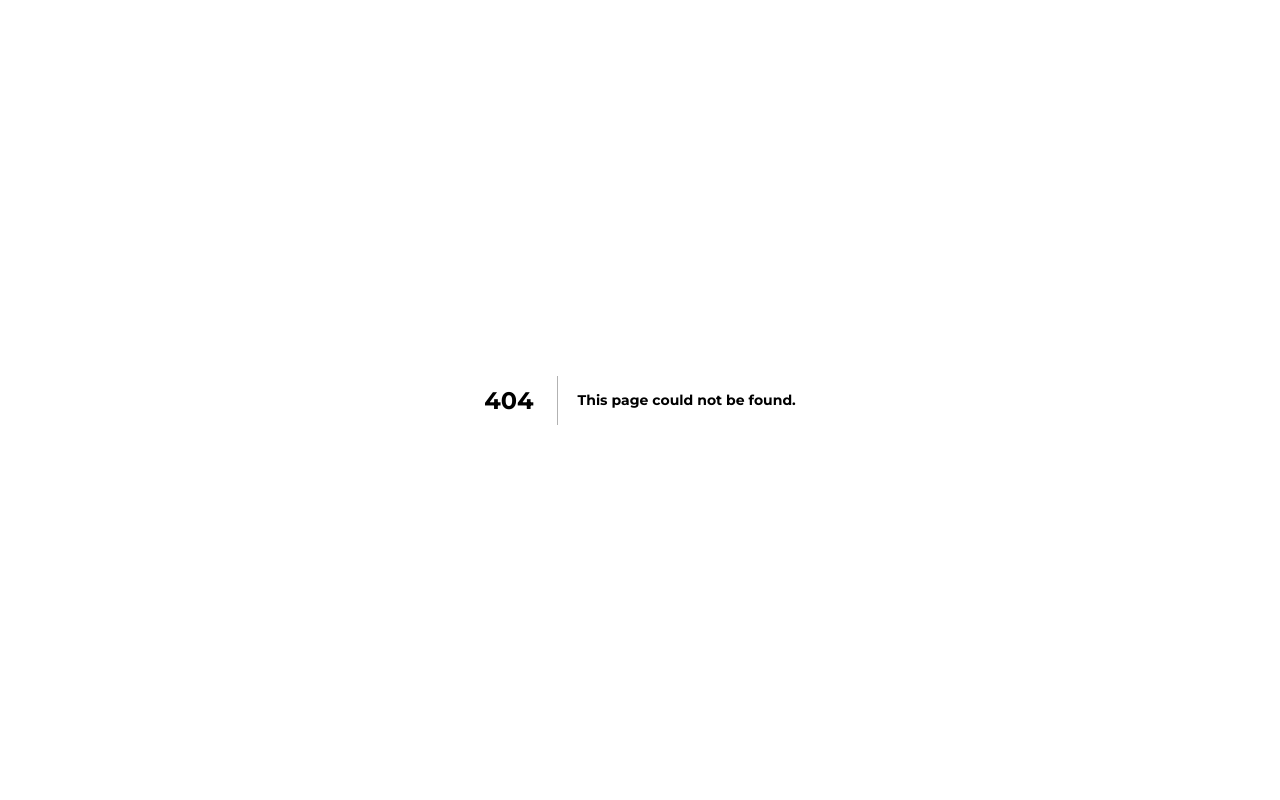
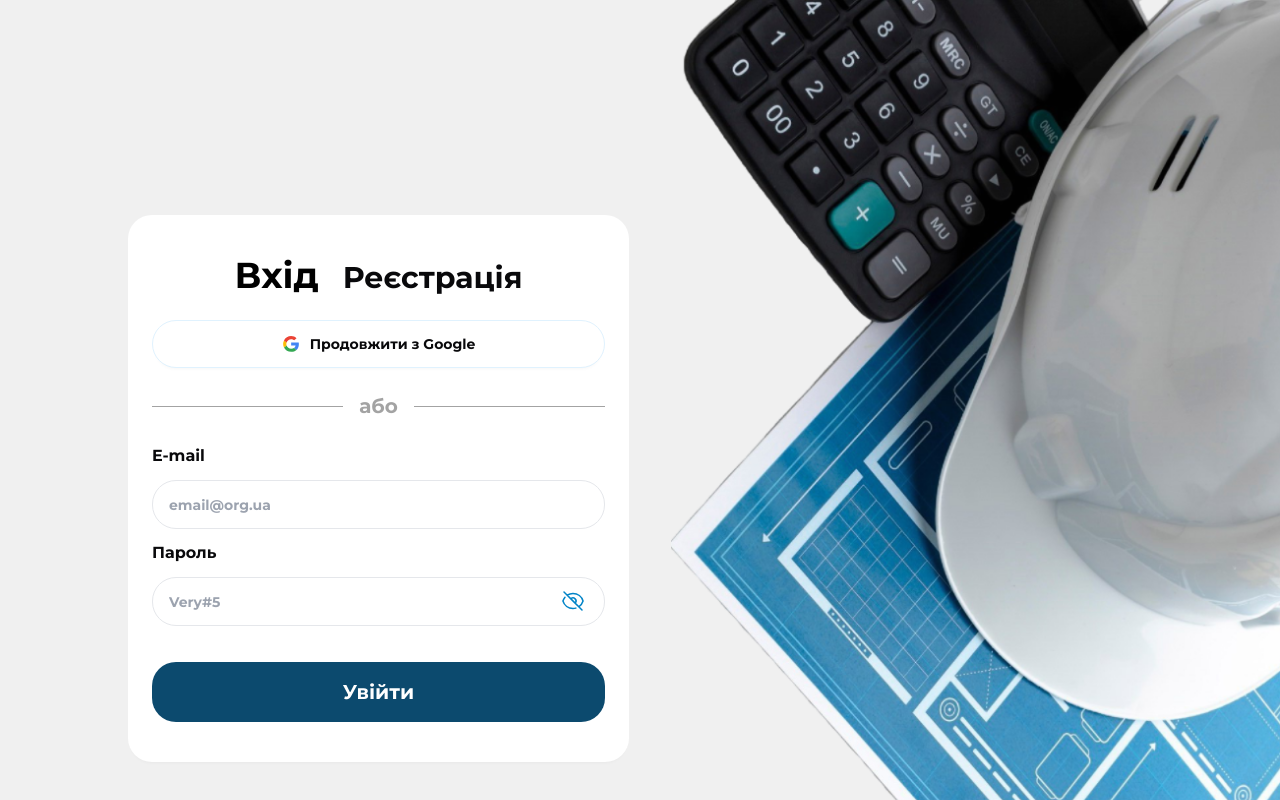
Before and after one commit to Vitaliy28031985/tiam-estimate-app-frontend, a Next.js app: page /login in a window 1280 px wide. Before the commit this address had no page. Shown: the top 800 px of the page. Built offline with nearby package versions, Linux system fonts and the light colour scheme.

Commit message:
create login form

```diff
--- a/package.json
+++ b/package.json
@@ -14,6 +14,7 @@
     "next": "15.1.0",
     "react": "^19.0.0",
     "react-dom": "^19.0.0",
+    "react-hook-form": "^7.54.1",
     "swiper": "^11.1.15"
   },
   "devDependencies": {
--- a/src/app/register/page.tsx
+++ b/src/app/(pages)/login/page.tsx
@@ -1,8 +1,8 @@
 import Image from 'next/image';
 import { Metadata } from "next";
-import fon from '../assets/bg-img.png';
-import RegisterForm from '../components/Register/RegisterForm';
-import ButtonGoogle from '../UI/Buttons/ButtonGoogle';
+import fon from '../../assets/bg-img.png';
+import Login from '@/app/components/Login/Login';
+import ButtonGoogle from '../../UI/Buttons/ButtonGoogle';
 export const metadata: Metadata = {
   title: "Реєстрація",
   description: "Сторінка реєстрації",
@@ -10,12 +10,12 @@ export const metadata: Metadata = {
 
 export default function Register() {
     return (
-        <div className="w-full bg-gray-0 pt-[125px] relative overflow-hidden">
-      <div className='w-[1249px] ml-auto mr-auto container pb-7'>
+        <div className="w-full bg-gray-0 pt-[215px] relative overflow-hidden">
+      <div className='w-[1249px] ml-auto mr-auto container pb-[215px]'>
 
                 <div className='w-[501px] bg-white shadow-base px-6 py-10 rounded-[24px]'>
-                    <p className='text-center text-3xl text-black font-normal mb-6'>Вхід
-                    <span className='font-bold text-4xl ml-6'>Реєстрація</span></p>
+                    <p className='text-center font-bold text-4xl mb-6'>Вхід
+                    <span className='text-3xl text-black font-normal  ml-6'>Реєстрація</span></p>
 
                     <ButtonGoogle />
                     <div className='flex items-center mb-6 gap-4'>
@@ -23,8 +23,7 @@ export default function Register() {
                     <p className='text-xl text-gray-20 text-center font-normal'>або</p>
                     <div className='w-[199px] h-[1px] bg-gray-20 '></div>
                     </div>
-
-                    <RegisterForm/>
+                    <Login/>
                 </div>
 
 
--- /dev/null
+++ b/src/app/(pages)/register/page.tsx
@@ -0,0 +1,44 @@
+import Image from 'next/image';
+import { Metadata } from "next";
+import fon from '../../assets/bg-img.png';
+import RegisterForm from '../../components/Register/RegisterForm';
+import ButtonGoogle from '../../UI/Buttons/ButtonGoogle';
+export const metadata: Metadata = {
+  title: "Реєстрація",
+  description: "Сторінка реєстрації",
+};
+
+export default function Register() {
+    return (
+        <div className="w-full bg-gray-0 pt-[125px] relative overflow-hidden">
+      <div className='w-[1249px] ml-auto mr-auto container pb-7'>
+
+                <div className='w-[501px] bg-white shadow-base px-6 py-10 rounded-[24px]'>
+                    <p className='text-center text-3xl text-black font-normal mb-6'>Вхід
+                    <span className='font-bold text-4xl ml-6'>Реєстрація</span></p>
+
+                    <ButtonGoogle />
+                    <div className='flex items-center mb-6 gap-4'>
+                    <div className='w-[199px] h-[1px] bg-gray-20 '></div>
+                    <p className='text-xl text-gray-20 text-center font-normal'>або</p>
+                    <div className='w-[199px] h-[1px] bg-gray-20 '></div>
+                    </div>
+
+                    <RegisterForm/>
+                </div>
+
+
+            </div>
+            <div className='absolute right-0 top-0'>
+                 <Image
+                src={fon}
+                alt="fon"
+                width={609}
+                height={679}
+                quality={100}
+                priority
+                    />
+           </div>
+        </div>
+    )
+}
--- /dev/null
+++ b/src/app/components/Login/Login.tsx
@@ -0,0 +1,135 @@
+"use client";
+import { ExclamationCircleIcon, EyeIcon, EyeSlashIcon } from '@heroicons/react/24/outline';
+import React, { useState } from "react";
+import { useForm, Resolver } from "react-hook-form";
+
+type FormValues = {
+  email: string;
+  password: string;
+};
+
+const resolver: Resolver<FormValues> = async (values) => {
+    const emailRegex = /^\w+([\.-]?\w+)*@\w+([\.-]?\w+)*(\.\w{2,3})+$/;
+    const passwordRegex = /^(?=.*[a-zA-Z])(?=.*[*!#&])[A-Za-z0-9*!#&]{6,}$/;
+
+
+  if (!values.email) {
+    return {
+      values: {},
+      errors: {
+        email: {
+          type: "required",
+          message: "Це поле є обов'язковим."
+        }
+      }
+    };
+    }
+
+    if (!values.password) {
+    return {
+      values: {},
+      errors: {
+        password: {
+          type: "required",
+          message: "Пароль є обов'язковим.",
+        },
+      },
+    };
+  }
+
+
+  if (!emailRegex.test(values.email)) {
+    return {
+      values: {},
+      errors: {
+        email: {
+          type: "pattern",
+          message: "Потрібно ввести E-mail у наступному форматі: email@org.ua."
+        }
+      }
+    };
+    }
+
+      if (!passwordRegex.test(values.password)) {
+    return {
+      values: {},
+      errors: {
+        password: {
+          type: "pattern",
+          message: "Пароль має містити хоча б одну літеру, одну цифру та бути не менше 8 символів.",
+        },
+      },
+    };
+  }
+
+  return {
+    values: values,
+    errors: {}
+  };
+};
+
+
+export default function Login() {
+    const [passwordVisible, setPasswordVisible] = useState(false);
+
+ const togglePasswordVisibility = () => {
+    setPasswordVisible((prev) => !prev);
+  };
+
+  const {
+    register,
+      handleSubmit,
+    reset,
+    formState: { errors }
+  } = useForm<FormValues>({
+    resolver: resolver
+  });
+
+
+    const onSubmit = handleSubmit((data) => {
+        console.log(data)
+        reset();
+    });
+
+  return (
+    <div>
+      <form  onSubmit={onSubmit}>
+        <div>
+        <label className="inline-block text-bas text-black font-normal mb-3">E-mail</label>
+        <input
+        className={
+         errors?.email ? `w-[453px] h-[49px] px-4 py-3 rounded-3xl border border-red-0 justify-start items-center inline-flex mb-3 text-red-0 text-sm font-normal focus:border-red-0 focus:outline-none`
+        : `w-[453px] h-[49px] px-4 py-3 rounded-3xl border border-gray-15 justify-start items-center inline-flex mb-3 text-gray-20 text-sm font-normal focus:border-blue-20 focus:outline-none`}
+        {...register("email")} placeholder="email@org.ua" />
+         {errors?.email &&
+         (<div className='flex items-center'><ExclamationCircleIcon className='size-5 text-red-0 mr-3 mb-3' />
+         <p className="text-red-500 text-xs font-normal">{errors.email.message}</p></div>)}
+        </div>
+
+        <div className='relative'>
+          <label className="inline-block text-bas text-black font-normal mb-3">Пароль</label>
+        <input type={passwordVisible ? "text" : "password"} className={
+         errors?.password ? `w-[453px] h-[49px] px-4 py-3 rounded-3xl border border-red-0 justify-start items-center inline-flex mb-3 text-red-0 text-sm font-normal focus:border-red-0 focus:outline-none`
+        : `w-[453px] h-[49px] px-4 py-3 rounded-3xl border border-gray-15 justify-start items-center inline-flex mb-3 text-gray-20 text-sm font-normal focus:border-blue-20 focus:outline-none`}
+        {...register("password")} placeholder="Very#5" />
+        {errors?.password && (<div className='flex items-center'><ExclamationCircleIcon className='size-5 text-red-0 mr-3 mb-3' />
+                      <p className="text-red-500 text-xs font-normal">{errors.password.message}</p></div>)}
+            <button
+            type="button"
+            onClick={togglePasswordVisibility}
+            className="absolute top-12 right-5"
+          >
+                      {passwordVisible ? (
+                          <EyeIcon  className={errors?.password ?  `size-6 text-red-0` : `size-6 text-blue-20`} />
+                      ) : (
+                          <EyeSlashIcon  className={errors?.password ?  `size-6 text-red-0` : `size-6 text-blue-20`} />
+                        )}
+          </button>
+              </div>
+
+        <input type="submit"  value="Увійти" className={`w-[453px] bg-blue-30 pt-4 pb-4 pl-8 pr-8 font-semibold text-xl
+       text-white rounded-3xl hover:bg-blue-20 mt-6 focus:bg-blue-20 disabled:text-gray-10` } />
+      </form>
+    </div>
+  );
+}
```
Also changed, not shown: 1 other file (tests, documents, lock files or other folders).
